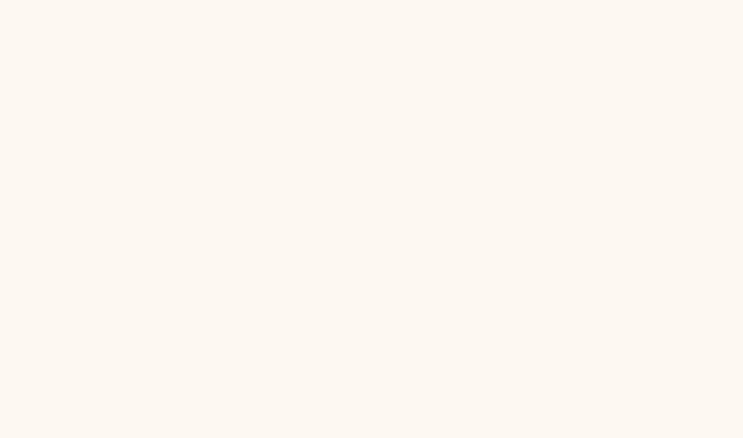
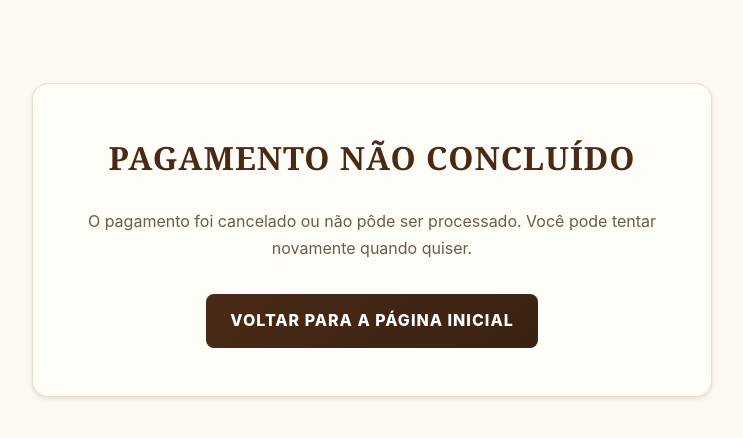
Before and after one commit to artmauric/Projeto-Ecommerce-Cacau, a Next.js app: page /checkout/falha in a window 1280 px wide. Before the commit this address had no page. Shown: the top 438 px of the page, without its empty margins (268-1011 px from the left). Built offline with nearby package versions, Linux system fonts and the light colour scheme.

Commit message:
Configuração do backend para inserção do Gateway - 27/03
Configuração do servidor backend para pré  configuração do Gateway de pagamento do Mercado Pago

```diff
--- /dev/null
+++ b/app/api/mercadopago/create-preference/route.ts
@@ -0,0 +1,189 @@
+import { productService } from '@/application/services/productService'
+import { NextRequest, NextResponse } from 'next/server'
+
+type CreatePreferencePayload = {
+  itemId: string
+  customer: {
+    fullName: string
+    email: string
+    whatsApp?: string
+  }
+  address: {
+    cep: string
+    street: string
+    number: string
+    complement?: string
+    neighborhood: string
+    city: string
+    state: string
+  }
+}
+
+function normalizeCep(value: string) {
+  return value.replace(/\D/g, '')
+}
+
+function normalizeState(value: string) {
+  return value.trim().toUpperCase()
+}
+
+function resolveOrder(itemId: string) {
+  const products = productService.list()
+  const combo = productService.getCombo()
+
+  if (itemId === 'combo') {
+    return {
+      id: 'combo',
+      title: combo.name,
+      unitPrice: combo.discountPrice,
+      quantity: 1,
+      description: combo.description,
+    }
+  }
+
+  const product = products.find((p) => p.id === itemId)
+  if (!product) {
+    return null
+  }
+
+  return {
+    id: product.id,
+    title: product.name,
+    unitPrice: product.price,
+    quantity: 1,
+    description: product.description,
+  }
+}
+
+function validatePayload(payload: Partial<CreatePreferencePayload>) {
+  if (!payload.itemId) return 'Item inválido.'
+  if (!payload.customer?.fullName?.trim()) return 'Nome completo é obrigatório.'
+  if (!payload.customer?.email?.trim()) return 'E-mail é obrigatório.'
+  if (!payload.address?.street?.trim()) return 'Rua é obrigatória.'
+  if (!payload.address?.number?.trim()) return 'Número é obrigatório.'
+  if (!payload.address?.neighborhood?.trim()) return 'Bairro é obrigatório.'
+  if (!payload.address?.city?.trim()) return 'Cidade é obrigatória.'
+  if (normalizeState(payload.address?.state || '').length !== 2) return 'UF deve ter 2 letras.'
+  if (normalizeCep(payload.address?.cep || '').length !== 8) return 'CEP inválido.'
+  return null
+}
+
+export async function POST(request: NextRequest) {
+  try {
+    const accessToken = process.env.MERCADOPAGO_ACCESS_TOKEN
+    const appUrl = process.env.NEXT_PUBLIC_APP_URL || 'http://localhost:3000'
+    const notificationUrl = process.env.MERCADOPAGO_WEBHOOK_URL
+
+    if (!accessToken) {
+      return NextResponse.json(
+        { error: 'MERCADOPAGO_ACCESS_TOKEN não configurado no servidor.' },
+        { status: 500 }
+      )
+    }
+
+    const payload = (await request.json()) as Partial<CreatePreferencePayload>
+    const validationError = validatePayload(payload)
+    if (validationError) {
+      return NextResponse.json({ error: validationError }, { status: 400 })
+    }
+
+    const order = resolveOrder(payload.itemId as string)
+    if (!order) {
+      return NextResponse.json({ error: 'Produto não encontrado.' }, { status: 404 })
+    }
+
+    const body = {
+      items: [
+        {
+          id: order.id,
+          title: order.title,
+          description: order.description,
+          quantity: order.quantity,
+          unit_price: Number(order.unitPrice.toFixed(2)),
+          currency_id: 'BRL',
+        },
+      ],
+      payer: {
+        name: payload.customer?.fullName,
+        email: payload.customer?.email,
+      },
+      back_urls: {
+        success: `${appUrl}/checkout/sucesso`,
+        pending: `${appUrl}/checkout/pendente`,
+        failure: `${appUrl}/checkout/falha`,
+      },
+      auto_return: 'approved',
+      statement_descriptor: 'CACAU SAGRADO',
+      external_reference: `${order.id}-${Date.now()}`,
+      ...(notificationUrl ? { notification_url: notificationUrl } : {}),
+      additional_info: {
+        payer: {
+          first_name: payload.customer?.fullName,
+          phone: payload.customer?.whatsApp
+            ? {
+                area_code: '',
+                number: payload.customer?.whatsApp,
+              }
+            : undefined,
+          address: {
+            zip_code: normalizeCep(payload.address?.cep || ''),
+            street_name: payload.address?.street,
+            street_number: Number(payload.address?.number) || undefined,
+          },
+        },
+        shipments: {
+          receiver_address: {
+            zip_code: normalizeCep(payload.address?.cep || ''),
+            street_name: payload.address?.street,
+            street_number: Number(payload.address?.number) || undefined,
+            floor: payload.address?.complement || undefined,
+            apartment: payload.address?.complement || undefined,
+            neighborhood: {
+              name: payload.address?.neighborhood,
+            },
+            city: {
+              name: payload.address?.city,
+            },
+            state: {
+              name: normalizeState(payload.address?.state || ''),
+            },
+            country: {
+              id: 'BR',
+            },
+          },
+        },
+      },
+    }
+
+    const mpResponse = await fetch('https://api.mercadopago.com/checkout/preferences', {
+      method: 'POST',
+      headers: {
+        Authorization: `Bearer ${accessToken}`,
+        'Content-Type': 'application/json',
+      },
+      body: JSON.stringify(body),
+      cache: 'no-store',
+    })
+
+    const mpData = (await mpResponse.json()) as {
+      init_point?: string
+      sandbox_init_point?: string
+      id?: string
+      message?: string
+    }
+
+    if (!mpResponse.ok) {
+      return NextResponse.json(
+        { error: mpData.message || 'Erro ao criar preferência no Mercado Pago.' },
+        { status: 502 }
+      )
+    }
+
+    return NextResponse.json({
+      preferenceId: mpData.id,
+      checkoutUrl: mpData.init_point || mpData.sandbox_init_point,
+    })
+  } catch {
+    return NextResponse.json({ error: 'Erro interno ao iniciar checkout.' }, { status: 500 })
+  }
+}
--- a/app/checkout/[id]/CheckoutClient.tsx
+++ b/app/checkout/[id]/CheckoutClient.tsx
@@ -37,6 +37,8 @@ export default function CheckoutClient({ item }: { item: CheckoutItem }) {
   const [city, setCity] = useState('')
   const [state, setState] = useState('')
   const [submitted, setSubmitted] = useState(false)
+  const [isSubmitting, setIsSubmitting] = useState(false)
+  const [submitError, setSubmitError] = useState<string | null>(null)
 
   const priceLabel = useMemo(() => {
     if (item.kind === 'combo') {
@@ -45,9 +47,50 @@ export default function CheckoutClient({ item }: { item: CheckoutItem }) {
     return item.price.toLocaleString('pt-BR', { style: 'currency', currency: 'BRL' })
   }, [item])
 
-  const handleSubmit = (e: React.FormEvent) => {
+  const handleSubmit = async (e: React.FormEvent) => {
     e.preventDefault()
-    setSubmitted(true)
+    setSubmitted(false)
+    setSubmitError(null)
+    setIsSubmitting(true)
+
+    try {
+      const response = await fetch('/api/mercadopago/create-preference', {
+        method: 'POST',
+        headers: {
+          'Content-Type': 'application/json',
+        },
+        body: JSON.stringify({
+          itemId: item.id,
+          customer: {
+            fullName,
+            email,
+            whatsApp,
+          },
+          address: {
+            cep,
+            street,
+            number,
+            complement,
+            neighborhood,
+            city,
+            state,
+          },
+        }),
+      })
+
+      const data = (await response.json()) as { checkoutUrl?: string; error?: string }
+
+      if (!response.ok || !data.checkoutUrl) {
+        throw new Error(data.error || 'Não foi possível iniciar o pagamento no momento.')
+      }
+
+      setSubmitted(true)
+      window.location.href = data.checkoutUrl
+    } catch (error) {
+      setSubmitError(error instanceof Error ? error.message : 'Erro inesperado ao iniciar pagamento.')
+    } finally {
+      setIsSubmitting(false)
+    }
   }
 
   return (
@@ -244,18 +287,23 @@ export default function CheckoutClient({ item }: { item: CheckoutItem }) {
               </label>
             </div>
 
-            <button className="checkout-primary" type="submit">
-              Continuar para o pagamento
+            <button className="checkout-primary" type="submit" disabled={isSubmitting}>
+              {isSubmitting ? 'Iniciando pagamento...' : 'Continuar para o pagamento'}
             </button>
+
+            {submitError ? (
+              <div className="checkout-note" role="alert">
+                {submitError}
+              </div>
+            ) : null}
 
             {submitted ? (
               <div className="checkout-note" role="status">
-                Pagamento ainda não integrado. Próximo passo: conectar o gateway com uma rota de servidor segura, sem expor
-                chaves nem lógica sensível no cliente.
+                Redirecionando para o Mercado Pago...
               </div>
             ) : (
               <div className="checkout-note">
-                Ao continuar, você será direcionado para o pagamento (quando o gateway estiver integrado).
+                Ao continuar, você será direcionado com segurança para o Mercado Pago.
               </div>
             )}
           </form>
--- /dev/null
+++ b/app/checkout/falha/page.tsx
@@ -0,0 +1,17 @@
+import Link from 'next/link'
+
+export default function CheckoutFailurePage() {
+  return (
+    <main className="checkout-status-page">
+      <div className="checkout-status-card">
+        <h1 className="checkout-status-title serif-heading">Pagamento não concluído</h1>
+        <p className="checkout-status-text">
+          O pagamento foi cancelado ou não pôde ser processado. Você pode tentar novamente quando quiser.
+        </p>
+        <Link href="/" className="checkout-primary checkout-status-button">
+          Voltar para a página inicial
+        </Link>
+      </div>
+    </main>
+  )
+}
--- a/app/globals.css
+++ b/app/globals.css
@@ -999,6 +999,11 @@ body {
   transition: transform var(--transition-fast), box-shadow var(--transition-normal);
 }
 
+.checkout-primary:disabled {
+  opacity: 0.7;
+  cursor: not-allowed;
+}
+
 .checkout-primary:hover {
   transform: translateY(-1px);
   box-shadow: 0 10px 22px rgba(0, 0, 0, 0.12);
@@ -1009,6 +1014,42 @@ body {
   color: var(--text-light);
   font-size: 0.95rem;
   line-height: 1.6;
+}
+
+.checkout-status-page {
+  min-height: 60vh;
+  display: flex;
+  align-items: center;
+  justify-content: center;
+  padding: var(--spacing-xl) 20px;
+}
+
+.checkout-status-card {
+  width: 100%;
+  max-width: 680px;
+  background: var(--card-background);
+  border: 1px solid var(--border-color);
+  border-radius: var(--border-radius-lg);
+  box-shadow: var(--shadow-sm);
+  padding: var(--spacing-xl);
+  text-align: center;
+}
+
+.checkout-status-title {
+  color: var(--primary-color);
+  margin-bottom: var(--spacing-md);
+}
+
+.checkout-status-text {
+  color: var(--text-light);
+  line-height: 1.7;
+  margin-bottom: var(--spacing-lg);
+}
+
+.checkout-status-button {
+  display: inline-block;
+  width: auto;
+  text-decoration: none;
 }
 
 @media (max-width: 1024px) {
```
Also changed, not shown: app/checkout/pendente/page.tsx (added, +17 -0 lines), app/checkout/sucesso/page.tsx (added, +17 -0 lines).
